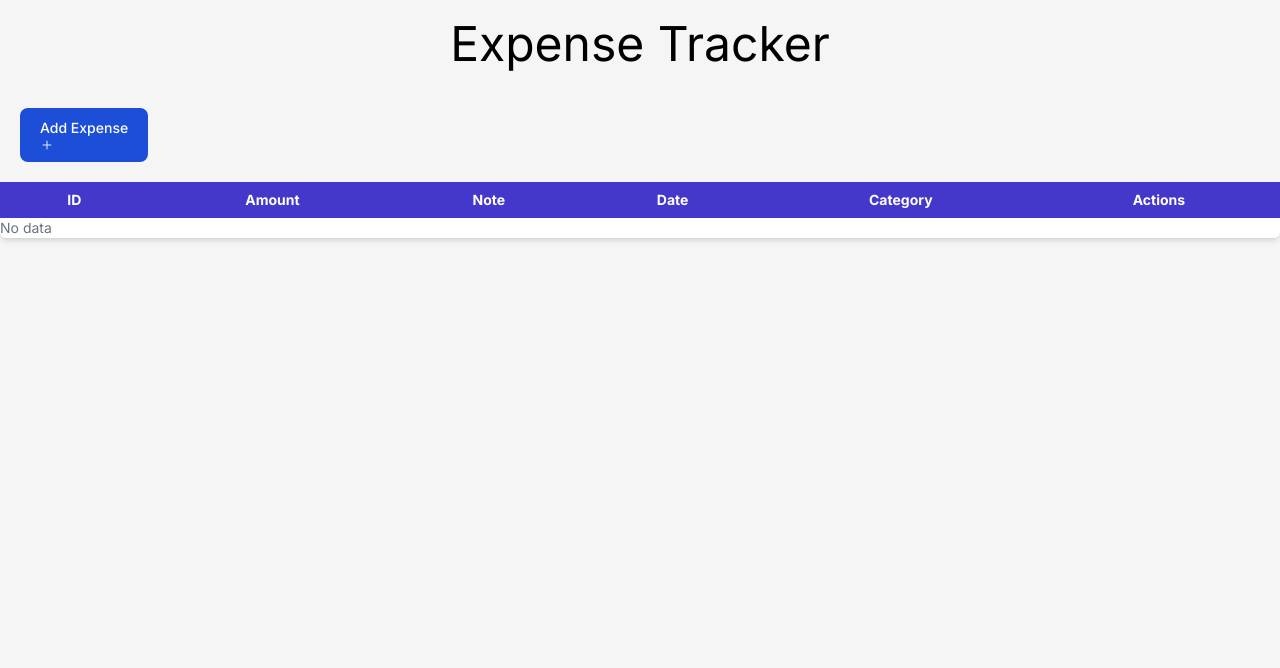
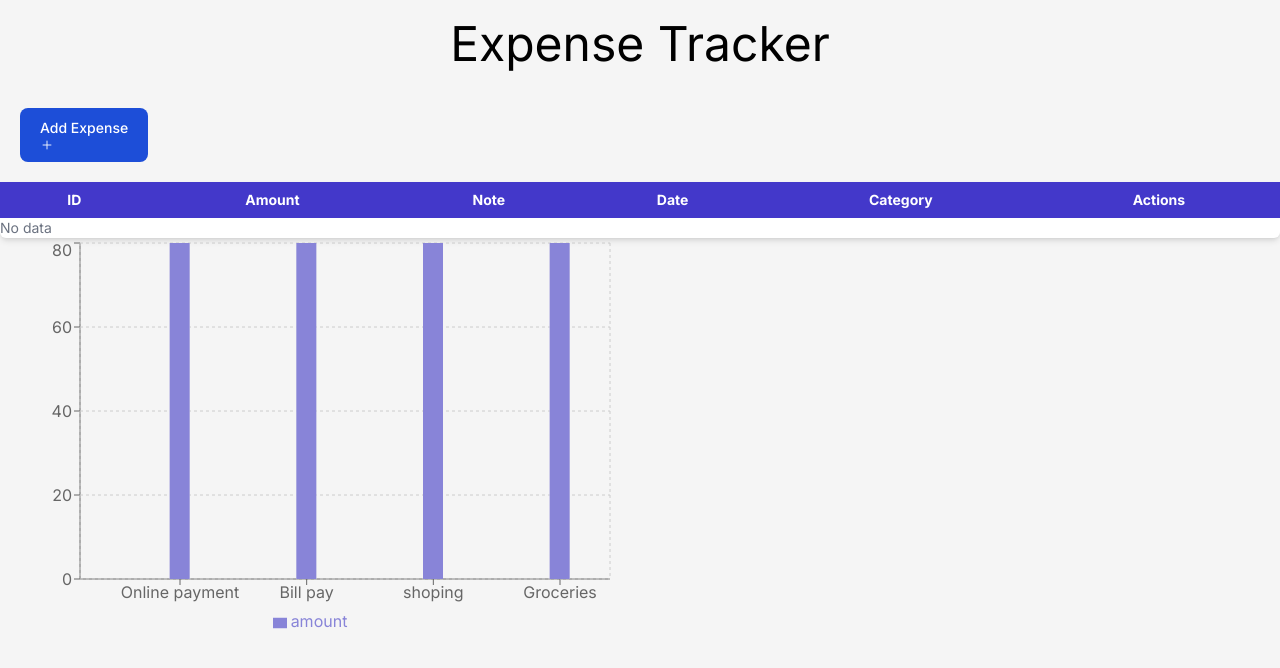
Before and after one commit to talhak911/NextJs14, a Next.js app in the folder Expense Tracker/: page / in a window 1280 px wide. Shown: the top 668 px of the page. Built offline with nearby package versions, Linux system fonts and the light colour scheme.

Commit message:
sample graph added

```diff
--- a/Expense Tracker/package.json
+++ b/Expense Tracker/package.json
@@ -13,6 +13,7 @@
     "react": "^18",
     "react-dom": "^18",
     "react-icons": "^4.12.0",
+    "recharts": "^2.10.3",
     "yup": "^1.3.3"
   },
   "devDependencies": {
--- a/Expense Tracker/src/app/components/ExpenseList.tsx
+++ b/Expense Tracker/src/app/components/ExpenseList.tsx
@@ -5,7 +5,9 @@ import DisplayContact from "./expenseModal";
 
 import ExpenseModal from "./expenseModal";
 import { IoAdd } from "react-icons/io5";
+import BarChartWrapper from "./graph";
 export default function ExpenseTracker() {
+
 
     const [isOpen,setIsOpen]=useState(false)
     // to close the modal
@@ -85,7 +87,22 @@ export default function ExpenseTracker() {
     })
    setIsOpen(false)
    }
-
+   const categories:string[]=["Online payment","Bill pay","shoping","Groceries"];
+   const barchartdata=categories.map((cat)=>{return{name:cat,amount:80}})
+   const data = [
+    {
+      name: 'bill payment',
+      amount: 900,
+    },
+    {
+      name: 'Online pay',
+      amount: 300,
+    },
+    {
+      name: 'shoping',
+      amount: 100,
+    },
+  ];
     return (
     <>
     <h1 className="text-5xl text-center m-5">Expense Tracker</h1>
@@ -141,6 +158,10 @@ export default function ExpenseTracker() {
 
           </tbody></>: <h1> No data</h1>}
         </table>
+        <div style={{ width: '50%', height: '50vh' }}>
+  <BarChartWrapper data ={barchartdata}/>
+</div>
+
 
     </>
 
--- /dev/null
+++ b/Expense Tracker/src/app/components/graph.tsx
@@ -0,0 +1,31 @@
+"use client"
+import React, { PureComponent } from 'react';
+import { BarChart, Bar, XAxis, YAxis, CartesianGrid, Tooltip, Legend, ResponsiveContainer } from 'recharts';
+
+
+
+export default function BarChartWrapper({ data }:any) {
+return(
+    <ResponsiveContainer width="100%" height="100%">
+    <BarChart
+      width={500}
+      height={300}
+      data={data}
+      margin={{
+        top: 5,
+        right: 30,
+        left: 20,
+        bottom: 5,
+      }}
+      barSize={20}
+    >
+      <XAxis dataKey="name" scale="point" padding={{ left: 100, right: 50 }} />
+      <YAxis />
+      <Tooltip />
+      <Legend />
+      <CartesianGrid strokeDasharray="3 3" />
+      <Bar dataKey="amount" fill="#8884d8" background={{ fill: '#eee' }} />
+    </BarChart>
+  </ResponsiveContainer>
+)
+  }
```
Also changed, not shown: 1 other file (tests, documents, lock files or other folders).
